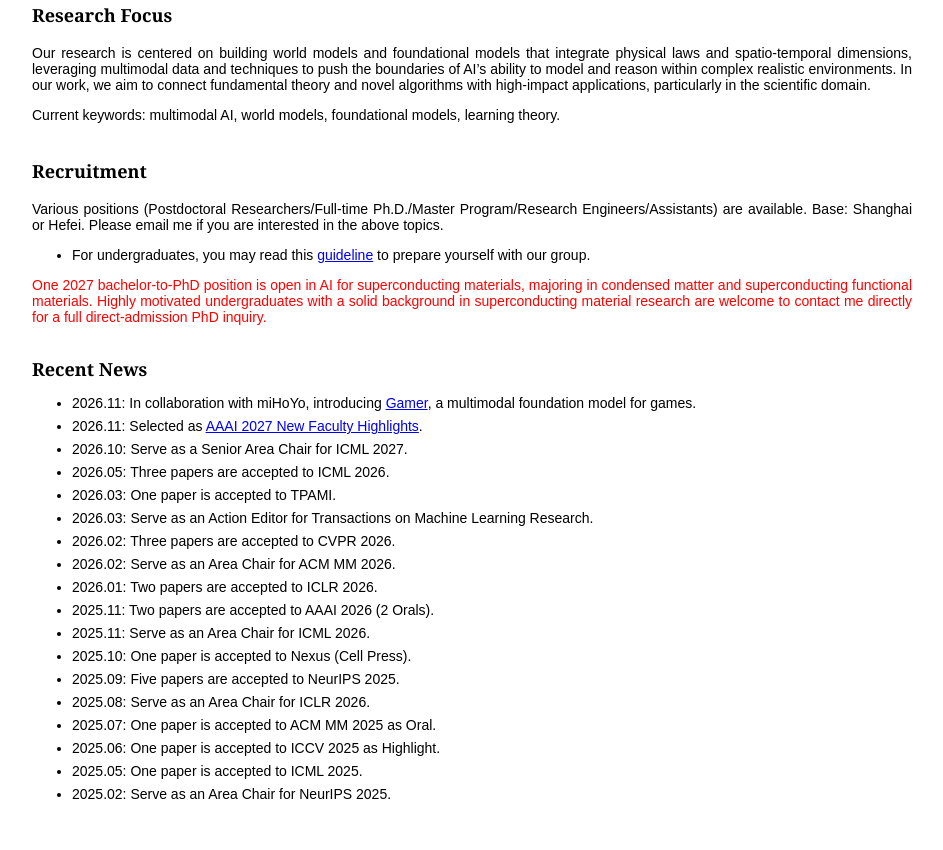
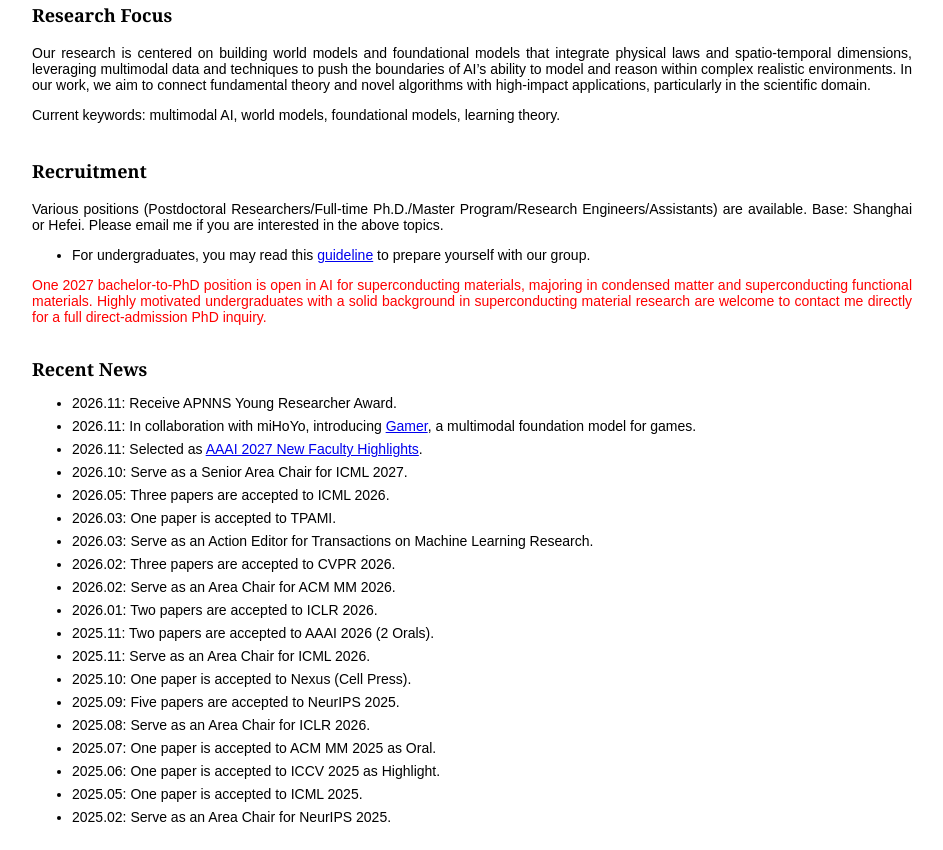
Before and after one commit to xiaoboxia/xiaoboxia.github.io, a plain HTML site: page index.html in a window 1280 px wide. Shown: the part 597-1447 px from the top of the page, without its empty margins (168-1111 px from the left). Before the commit the page ends 1424 px from the top, so only its background shows below. Drawn offline with Linux system fonts and the light colour scheme.

Commit message:
Update index.html

```diff
--- a/index.html
+++ b/index.html
@@ -162,6 +162,7 @@ Please email me if you are interested in the above topics.
 </span>&nbsp;&nbsp;<span></span></p>
 <span>
 <ul>
+<li>2026.11: Receive APNNS Young Researcher Award</a>.</li>
 <li>2026.11: In collaboration with miHoYo, introducing <a href="https://mihoyo-gamer.github.io/">Gamer</a>, a multimodal foundation model for games. </li>
 <li>2026.11: Selected as <a href="https://aaai.org/conference/aaai/aaai-27/new-faculty-highlights-call-for-proposals/">AAAI 2027 New Faculty Highlights</a>.</li>
 <li>2026.10: Serve as a Senior Area Chair for ICML 2027.</li>
```
